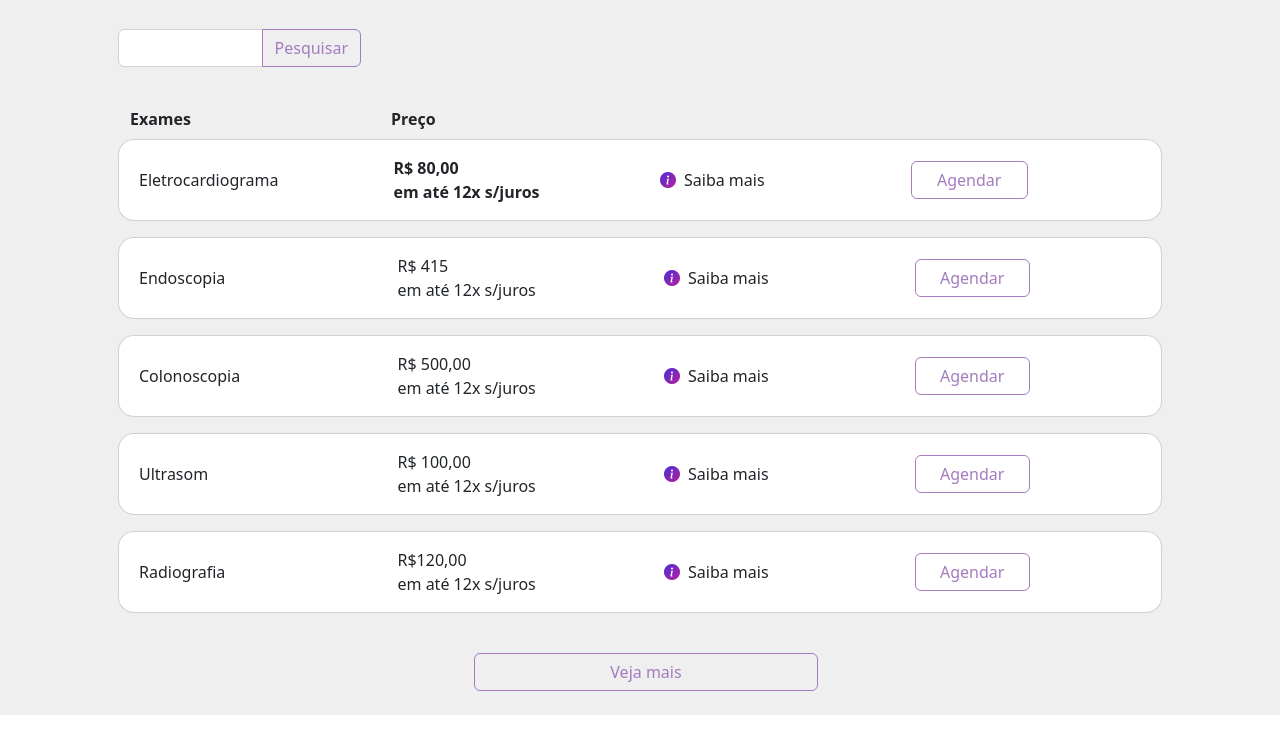
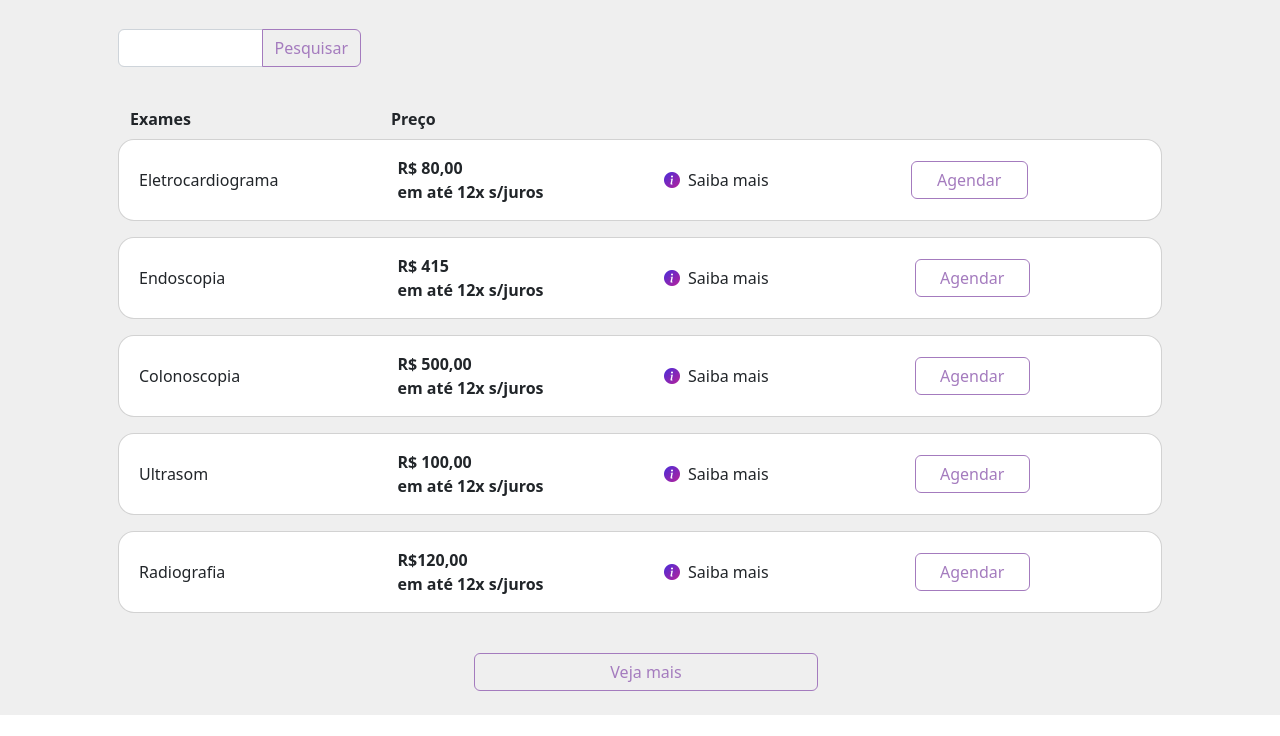
Before and after one commit to DebLagos/projeto_bootstrap, a plain HTML site: page exames.html in a window 1280 px wide. Shown: the part 481-1217 px from the top of the page. Drawn offline with nearby package versions, Linux system fonts and the light colour scheme.

Commit message:
aturalizacao tela exames

```diff
--- a/exames.html
+++ b/exames.html
@@ -96,13 +96,14 @@
                     <div class="col-12 col-md-3 d-flex align-items-center ps-3">
                         Eletrocardiograma
                     </div>
-                    <div class="col-12 col-md-3 fw-bold d-flex align-items-center">
+                    <div class="col-12 col-md-3 fw-bold d-flex align-items-center ps-3">
                         R$ 80,00 <br>
                         em até 12x s/juros
                     </div>
-                    <div class="col-12 col-md-3 d-flex align-items-center"><a class="text-gradient" href="#!">
+                    <div class="col-12 col-md-3 d-flex align-items-center ps-3"><a class="text-gradient" href="#!">
                             <i class="bi bi-info-circle-fill mx-2">
-                            </i></a>
+                            </i>
+                        </a>
                         Saiba mais
                     </div>
                     <div class="col-12 col-md-3 d-flex align-items-center">
@@ -117,7 +118,7 @@
                     <div class="col-12 col-md-3 d-flex align-items-center ps-3">
                         Endoscopia
                     </div>
-                    <div class="col-12 col-md-3 d-flex align-items-center ps-3">
+                    <div class="col-12 col-md-3 fw-bold d-flex align-items-center ps-3">
                         R$ 415 <br>
                         em até 12x s/juros
                     </div>
@@ -141,7 +142,7 @@
                     <div class="col-12 col-md-3 d-flex align-items-center ps-3">
                         Colonoscopia
                     </div>
-                    <div class="col-12 col-md-3 d-flex align-items-center ps-3">
+                    <div class="col-12 col-md-3 fw-bold d-flex align-items-center ps-3">
                         R$ 500,00 <br>
                         em até 12x s/juros
                     </div>
@@ -164,7 +165,7 @@
                     <div class="col-12 col-md-3 d-flex align-items-center ps-3">
                         Ultrasom
                     </div>
-                    <div class="col-12 col-md-3 d-flex align-items-center ps-3">
+                    <div class="col-12 col-md-3 fw-bold d-flex align-items-center ps-3">
                         R$ 100,00 <br>
                         em até 12x s/juros
                     </div>
@@ -185,7 +186,7 @@
                     <div class="col-12 col-md-3 d-flex align-items-center ps-3">
                         Radiografia
                     </div>
-                    <div class="col-12 col-md-3 d-flex align-items-center ps-3">
+                    <div class="col-12 col-md-3 fw-bold d-flex align-items-center ps-3">
                         R$120,00 <br>
                         em até 12x s/juros
                     </div>
```
